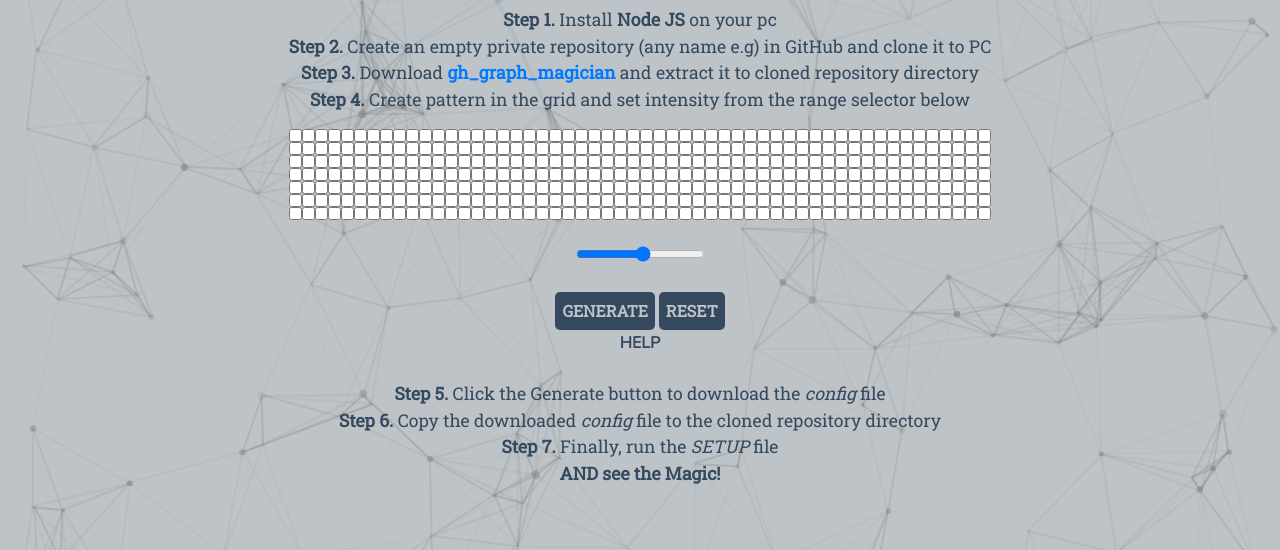
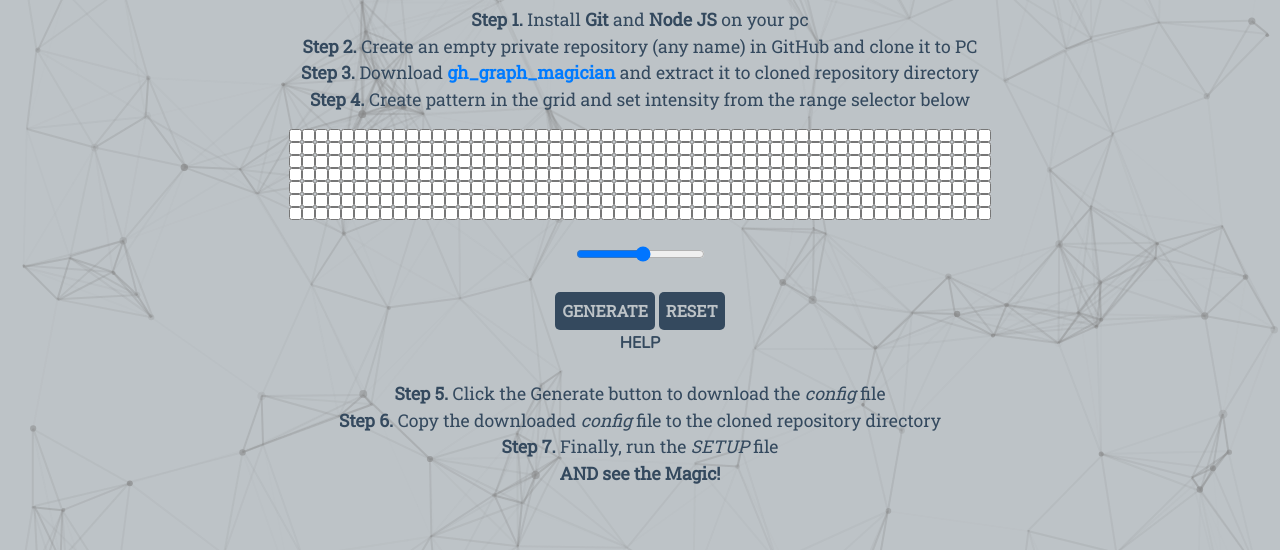
Before and after one commit to faatehsultan/github-graph-magician, a plain HTML site: page index.html in a window 1280 px wide. Shown: the part 123-673 px from the top of the page. Drawn offline with nearby package versions, Linux system fonts and the light colour scheme.

Commit message:
Updated Instructions
Added Git Download link in instruction and other bug fixes

```diff
--- a/assets/css/style.css
+++ b/assets/css/style.css
@@ -89,7 +89,7 @@ hr {
 a#generate {
   color: var(--curBG);
 }
-a#nodejs-link,
+a.special-link,
 a#header-logo {
   color: var(--curFG);
 }
--- a/index.html
+++ b/index.html
@@ -48,9 +48,11 @@
             <div>
                 <p>
                     <b>Step 1.</b> Install <strong data-toggle="tooltip" data-placement="top"
-                        title="Download Node JS"><a id="nodejs-link" href="https://nodejs.org/en/download/"
+                    title="Download Git"><a class="special-link" href="https://git-scm.com/downloads"
+                        target="_blank">Git</a></strong> and <strong data-toggle="tooltip" data-placement="top"
+                        title="Download Node JS"><a class="special-link" href="https://nodejs.org/en/download/"
                             target="_blank">Node JS</a></strong> on your pc<br />
-                    <b>Step 2.</b> Create an empty private repository (any name e.g) in GitHub and clone it to PC<br />
+                    <b>Step 2.</b> Create an empty private repository (any name) in GitHub and clone it to PC<br />
                     <b>Step 3.</b> Download
                     <strong data-toggle="tooltip" data-placement="top" title="Download Github Graph Magician"><a
                             href="https://github.com/faatehsultan/github-graph-magician/releases/latest/download/gh_graph_magician.zip"
```
Also changed, not shown: README.md.
